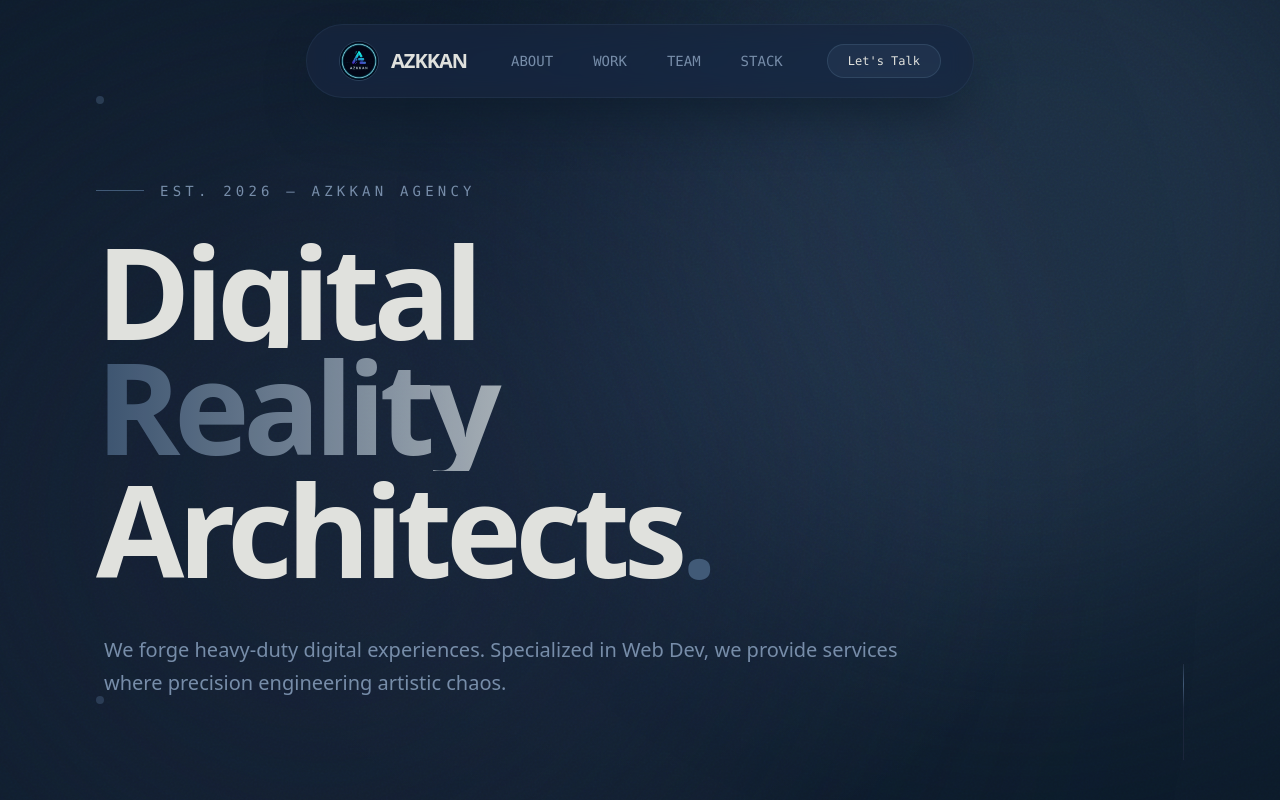
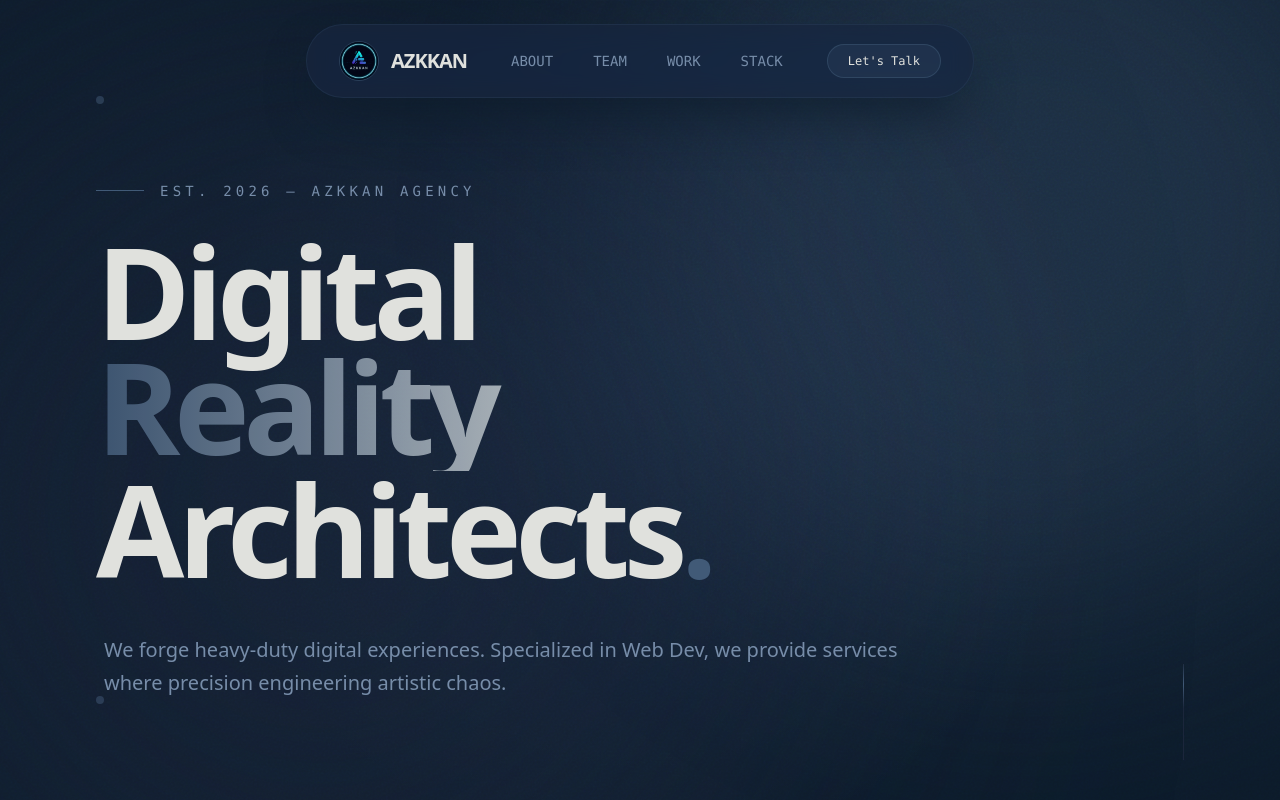
Before and after one commit to ZaidSalman10/Portfolio, a Next.js app: page / in a window 1280 px wide. Shown: the top 800 px of the page. Built offline with nearby package versions, Linux system fonts and the light colour scheme.

Commit message:
text fix

```diff
--- a/components/Hero.jsx
+++ b/components/Hero.jsx
@@ -149,7 +149,7 @@ export default function Hero() {
         <div className="font-heading font-bold text-ghost text-6xl md:text-9xl leading-[0.9] tracking-tighter">
 
           {/* Line 1: DIGITAL */}
-          <div className="overflow-hidden">
+          <div>
             <motion.h1
               variants={textAnimationVariants}
               initial="initial"
--- a/components/Navbar.jsx
+++ b/components/Navbar.jsx
@@ -137,7 +137,7 @@ export default function Navbar() {
     }
   }, [lenis]);
 
-  const menuItems = ["About", "Work", "Team", "Stack"];
+  const menuItems = ["About", "Team", "Work", "Stack"];
 
   return (
     <>
```
